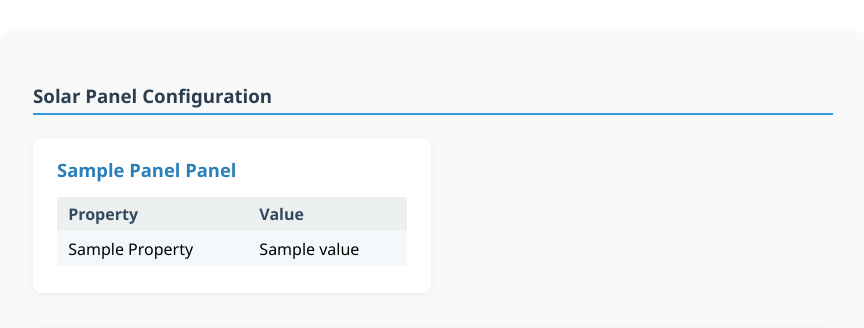
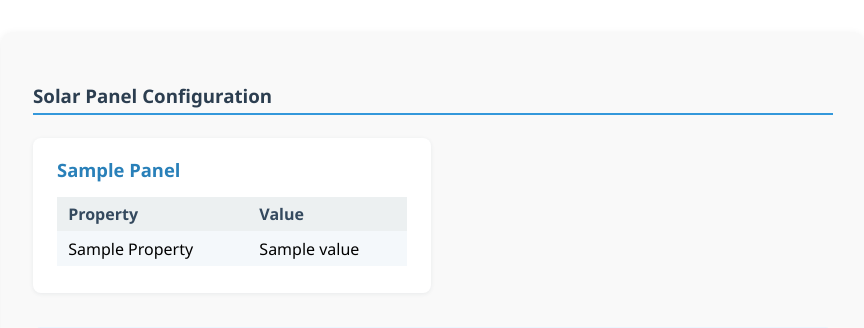
Before and after one commit to sitscholl/SolarEnergy, a Python web app: template templates/panels.html in a window 1280 px wide. Shown: the top 328 px of the page, without its empty margins (207-1071 px from the left). Run offline with Jinja, Linux system fonts and the light colour scheme; the template is opened without the code that fills it: most values are stand-ins (such as "Sample title", 1, 10 or a date in 2020).

Commit message:
remove "Panel" word

```diff
--- a/templates/panels.html
+++ b/templates/panels.html
@@ -82,7 +82,7 @@
         <div class="panels-container">
             {% for panel_name, panel in panels.items() %}
                 <div class="panel-card">
-                    <h4>{{ panel_name|title }} Panel</h4>
+                    <h4>{{ panel_name|title }}</h4>
                     <table class="panel-details">
                         <tr>
                             <th>Property</th>
```
